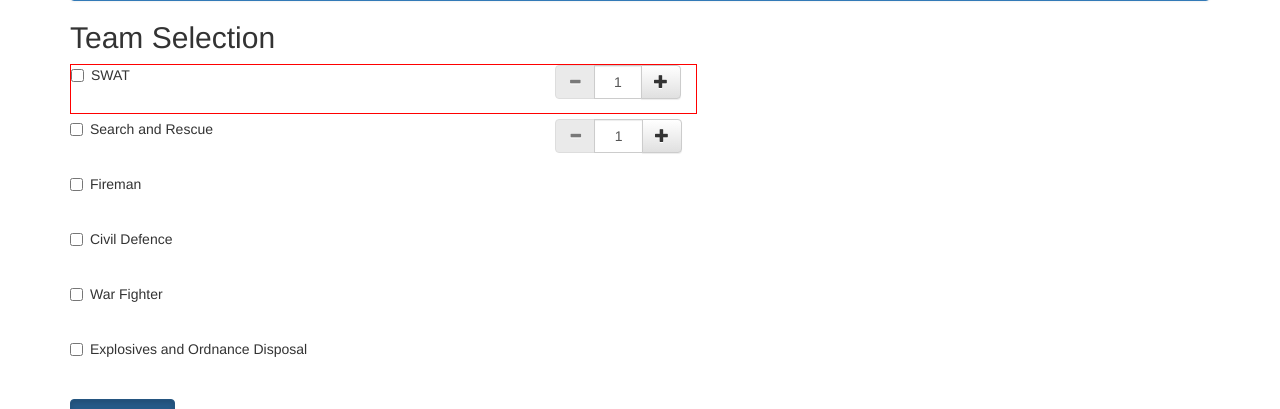
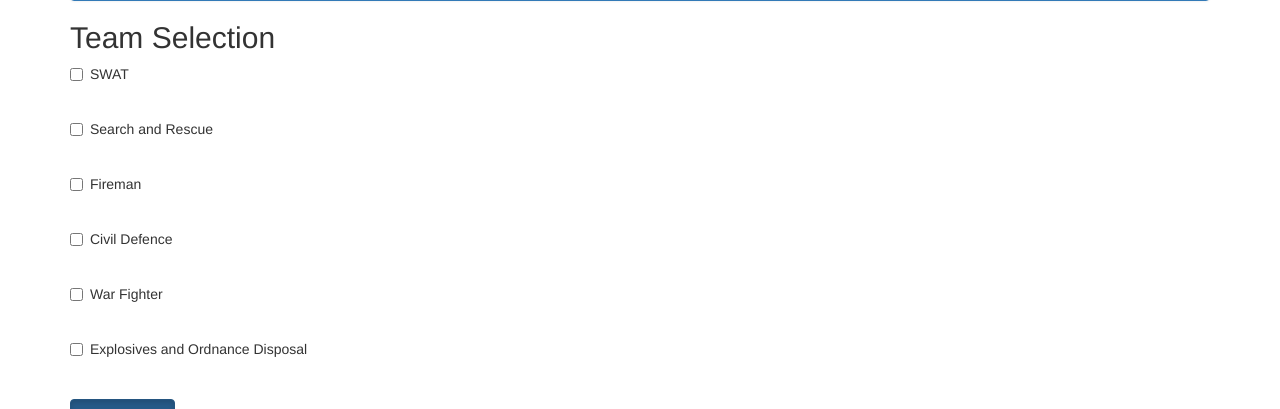
Before and after one commit to efssad2018/efssad, a Django app: page /deployment/ in a window 1280 px wide. Shown: the part 1147-1556 px from the top of the page. Run offline with Django 3.2, Linux system fonts and the light colour scheme; some libraries are stand-ins or nearby versions.

Commit message:
SC depolyment updates on checkbox

```diff
--- a/efssad_back/templates/efssad_front/MCdeployment.html
+++ b/efssad_back/templates/efssad_front/MCdeployment.html
@@ -6,6 +6,19 @@
 <!--{#% load leaflet_tags %}-->
 <!--{#% leaflet_js %}-->
 <!--{#% leaflet_css %}-->
+
+<script>
+    function appearTeam(){
+        var cb = document.getElementById("swatbox");
+        if(cb.checked == true){
+            document.getElementById("swatdeployedteam").style.visibility = "visible";
+            document.getElementById("swatdeployedteam").style.display = "block";
+        }else{
+            document.getElementById("swatdeployedteam").style.visibility = "hidden";
+            document.getElementById("swatdeployedteam").style.display = "none";
+        }
+    }
+</script>
 
 <div class="container">
     <h2>EF Deployment</h2>
@@ -194,119 +207,12 @@
 
     <!--checkbox for team deployment appear here-->
     <div style="width: 55%;">
-        <div class="checkbox" style="height: 50px; border: 1px solid red;">
-            <label><input type="checkbox" value="">SWAT</label>
-            <!--next to checkbox, quantity will appear-->
-                <div class="col-sm-3" style="float:right">
-                    <div class="input-group">
-                        <span class="input-group-btn">
-                            <button type="button" class="btn btn-default btn-number" disabled="disabled" data-type="minus" data-field="quant[1]">
-                                <span class="glyphicon glyphicon-minus"></span>
-                            </button>
-                        </span>
-                        <input type="text" name="quant[1]" class="form-control input-number" style="text-align: center;" value="1" min="1" max="10">
-                        <span class="input-group-btn">
-                            <button type="button" class="btn btn-default btn-number" data-type="plus" data-field="quant[1]">
-                                <span class="glyphicon glyphicon-plus"></span>
-                            </button>
-                        </span>
-                    </div>
-                </div>
-            <!--script for the quantity button-->
-            <!--how do i reuse the quantity button -->
-            <script>
-
-            $('.btn-number').click(function(e){
-            e.preventDefault();
-
-            fieldName = $(this).attr('data-field');
-            type      = $(this).attr('data-type');
-            var input = $("input[name='"+fieldName+"']");
-            var currentVal = parseInt(input.val());
-            if (!isNaN(currentVal)) {
-                if(type == 'minus') {
-
-                    if(currentVal > input.attr('min')) {
-                        input.val(currentVal - 1).change();
-                    }
-                    if(parseInt(input.val()) == input.attr('min')) {
-                        $(this).attr('disabled', true);
-                    }
-
-                } else if(type == 'plus') {
-
-                    if(currentVal < input.attr('max')) {
-                        input.val(currentVal + 1).change();
-                    }
-                    if(parseInt(input.val()) == input.attr('max')) {
-                        $(this).attr('disabled', true);
-                    }
-
-                }
-            } else {
-                input.val(0);
-            }
-        });
-        $('.input-number').focusin(function(){
-           $(this).data('oldValue', $(this).val());
-        });
-        $('.input-number').change(function() {
-
-            minValue =  parseInt($(this).attr('min'));
-            maxValue =  parseInt($(this).attr('max'));
-            valueCurrent = parseInt($(this).val());
-
-            name = $(this).attr('name');
-            if(valueCurrent >= minValue) {
-                $(".btn-number[data-type='minus'][data-field='"+name+"']").removeAttr('disabled')
-            } else {
-                alert('Sorry, the minimum value was reached');
-                $(this).val($(this).data('oldValue'));
-            }
-            if(valueCurrent <= maxValue) {
-                $(".btn-number[data-type='plus'][data-field='"+name+"']").removeAttr('disabled')
-            } else {
-                alert('Sorry, the maximum value was reached');
-                $(this).val($(this).data('oldValue'));
-            }
-
-        });
-        $(".input-number").keydown(function (e) {
-                // Allow: backspace, delete, tab, escape, enter and .
-                if ($.inArray(e.keyCode, [46, 8, 9, 27, 13, 190]) !== -1 ||
-                     // Allow: Ctrl+A
-                    (e.keyCode == 65 && e.ctrlKey === true) ||
-                     // Allow: home, end, left, right
-                    (e.keyCode >= 35 && e.keyCode <= 39)) {
-                         // let it happen, don't do anything
-                         return;
-                }
-                // Ensure that it is a number and stop the keypress
-                if ((e.shiftKey || (e.keyCode < 48 || e.keyCode > 57)) && (e.keyCode < 96 || e.keyCode > 105)) {
-                    e.preventDefault();
-                }
-            });
-            </script>
-
+        <div class="checkbox" style="height: 50px;">
+            <label><input id="swatbox" type="checkbox" onchange="appearTeam();" value="">SWAT</label>
+            <span id="swatdeployedteam" style="visibility: hidden; padding: 10px;">On-Site commander in charge: S.Rajaratnam</span>
         </div>
         <div class="checkbox" style="height: 50px;">
             <label><input type="checkbox" value="">Search and Rescue</label>
-            <!--next to checkbox, quantity will appear-->
-                <div class="col-sm-3" style="float:right">
-                    <div class="input-group">
-                        <span class="input-group-btn">
-                            <button type="button" class="btn btn-default btn-number" disabled="disabled" data-type="minus" data-field="quant[1]">
-                                <span class="glyphicon glyphicon-minus"></span>
-                            </button>
-                        </span>
-                        <input type="text" name="quant[1]" class="form-control input-number" style="text-align: center;" value="1" min="1" max="10">
-                        <span class="input-group-btn">
-                            <button type="button" class="btn btn-default btn-number" data-type="plus" data-field="quant[1]">
-                                <span class="glyphicon glyphicon-plus"></span>
-                            </button>
-                        </span>
-                    </div>
-                </div>
         </div>
         <div class="checkbox" style="height: 50px;">
             <label><input type="checkbox" value="">Fireman</label>
--- a/efssad_back/templates/efssad_front/master.html
+++ b/efssad_back/templates/efssad_front/master.html
@@ -86,11 +86,15 @@
 
             <ul class="nav navbar-nav navbar-right">
                 <li class="">
+                    <a id="nameNav">MC</a>
+                </li>
+                <li class="">
                     <a href="/accounts/login">
                         <span class="glyphicon glyphicon-off" aria-hidden="true"></span>&nbsp; Logout
                     </a>
                 </li>
             </ul>
+
 
         </div>
 
```
Also changed, not shown: db.sqlite3.
